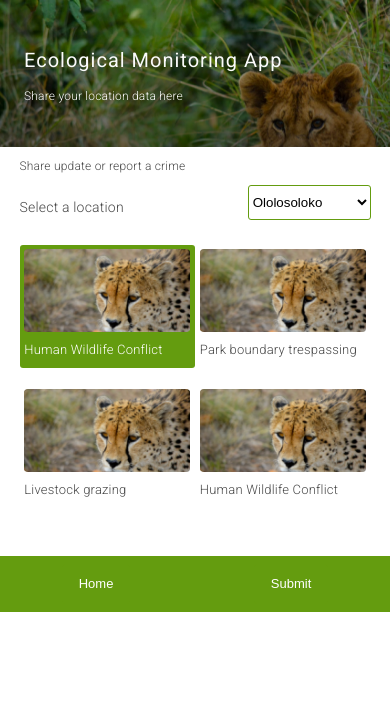
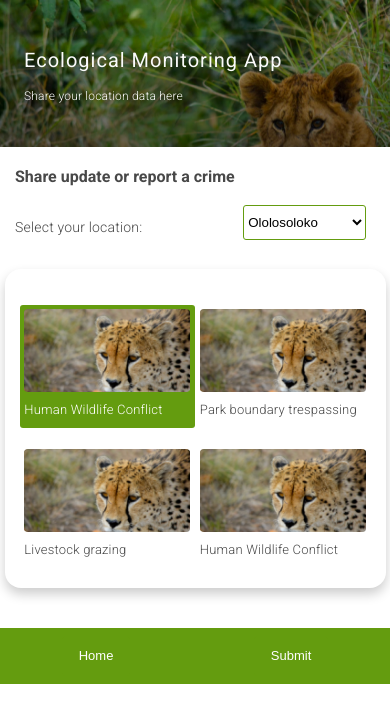
Before and after one commit to musakanneh/eco_monitor, a Vue app: page /shareData in a window 390 px wide. Shown: the top 722 px of the page. Built offline with nearby package versions, Linux system fonts and the light colour scheme.

Commit message:
Updated UI

```diff
--- a/src/views/ShareData.vue
+++ b/src/views/ShareData.vue
@@ -9,10 +9,11 @@
       </aside>
     </main>
 
-    <section class="section-cover">
-      <p>Share update or report a crime</p>
+    <section class="section-cover-1">
+      <strong>Share update or report a crime</strong>
+      <br /><br />
       <div class="sign-up-sec">
-        <div><p>Select a location</p></div>
+        <div><p>Select your location:</p></div>
         <select name="cars" class="docs">
           <option value="volvo">Ololosoloko</option>
           <option value="saab">Article</option>
@@ -130,7 +131,7 @@ export default {
       font-size: 12px;
       color: #fff;
       width: 100%;
-      margin-top: 3rem;
+      margin-top: 2.5rem;
       display: flex;
       justify-content: space-around;
 
@@ -187,19 +188,17 @@ export default {
       }
 
       .sec-one {
-        //border: 1px solid rgba(221, 221, 221, 0.652);
         width: 100%;
         padding: 0.3rem;
       }
     }
 
-    .section-cover {
+    .section-cover-1 {
+      display: block;
+      background-color: #fff;
+      padding: 20px 15px;
       width: 90%;
-      margin: auto;
 
-      h2 {
-        font-size: 20px;
-      }
       .sign-up-sec {
         display: flex;
         justify-content: space-between;
@@ -209,6 +208,21 @@ export default {
         }
       }
     }
+
+    .section-cover {
+      display: block;
+      background-color: #fff;
+      padding: 20px 15px;
+      border-radius: 16px;
+      box-shadow: 0px 6px 12px rgba(0, 0, 0, 0.2);
+      margin-top: -4rem;
+      width: 90%;
+      margin: auto;
+
+      h2 {
+        font-size: 20px;
+      }
+    }
   }
 }
 </style>
```
